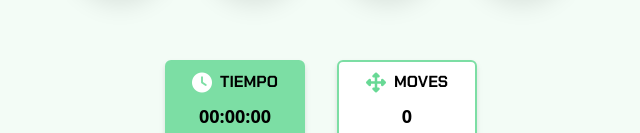
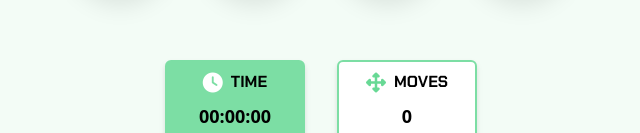
Before and after one commit to CiroJSCH/memory-game, a website with bundled scripts: page index.html in a window 1280 px wide. Both pictures are taken after a click on the button "START". Shown: the part 704-837 px from the top of the page, 319-959 px from the left. Built offline with nearby package versions, Linux system fonts and the light colour scheme.

Commit message:
refactor: ♻️ word time

```diff
--- a/index.html
+++ b/index.html
@@ -205,7 +205,7 @@
           >
             <div class="flex items-center gap-2 font-title">
               <i class="fa-solid fa-clock fa-lg text-secondaryColor"></i>
-              <p class="text-text uppercase font-bold">Tiempo</p>
+              <p class="text-text uppercase font-bold">Time</p>
             </div>
             <span id="time-count" class="text-[18px] font-bold">00:00:00</span>
           </div>
```
